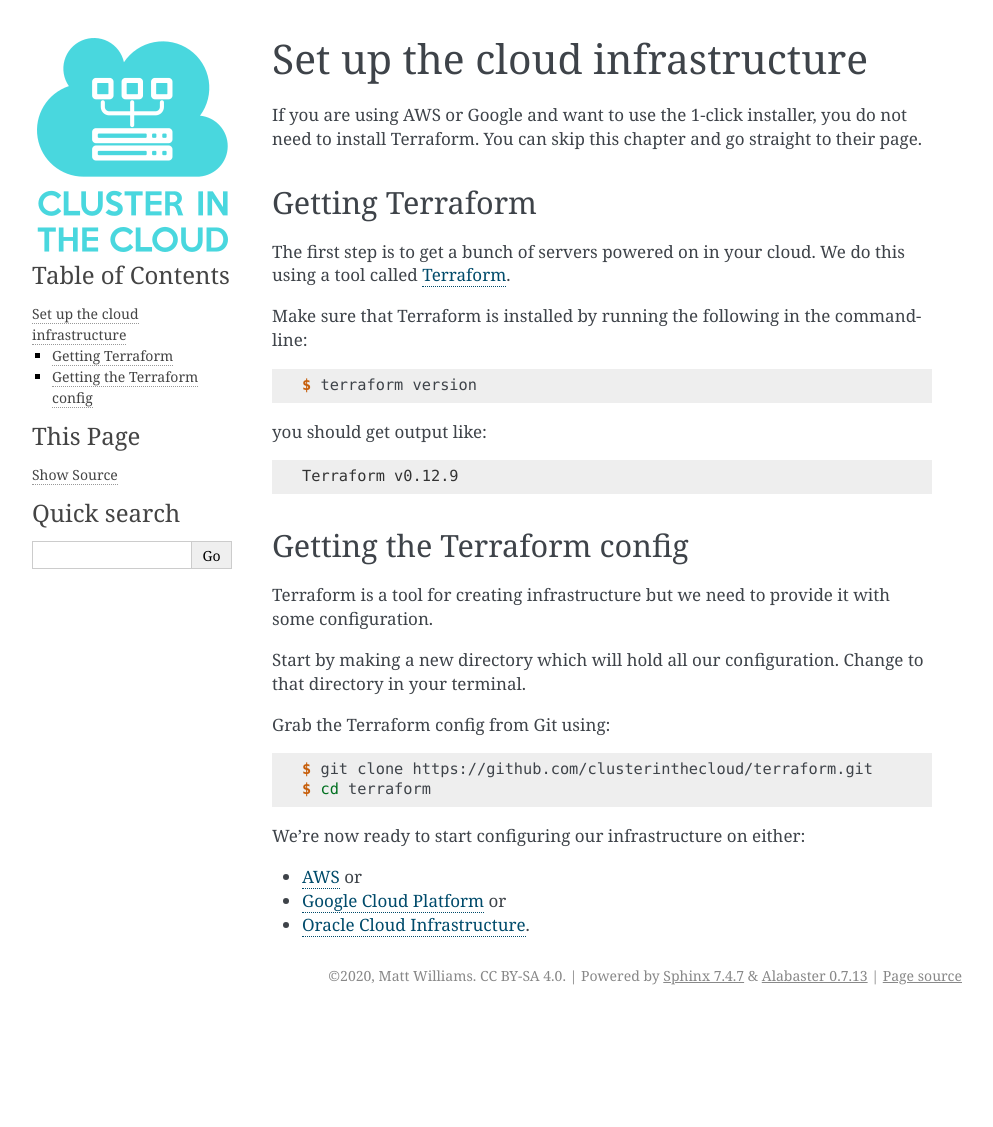
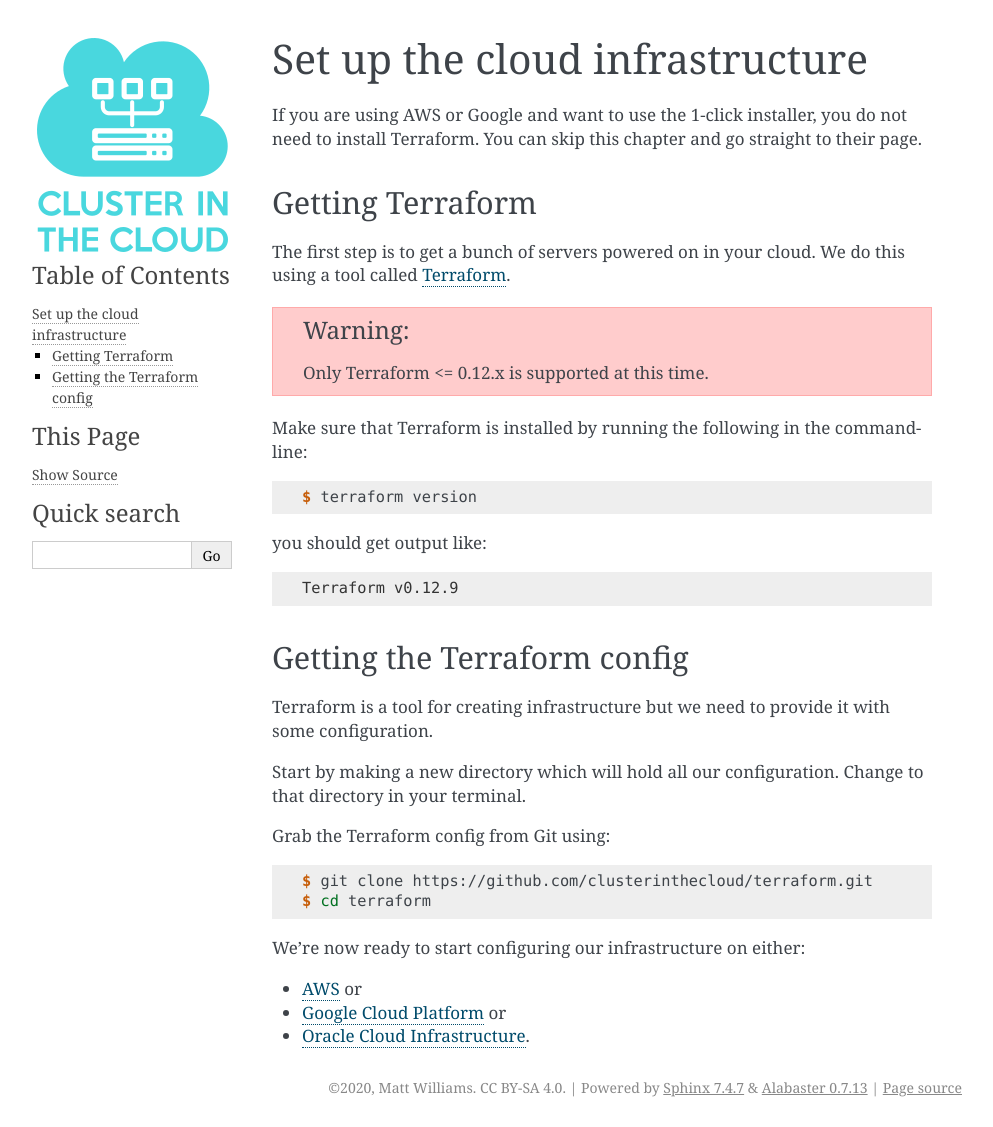
Before and after one commit to clusterinthecloud/docs, a Sphinx documentation site: the page built from source/infrastructure.rst, in a window 1280 px wide. Shown: the whole page, without its empty margins (148-1141 px from the left). Built offline with Sphinx 7.4.7, drawn with Linux system fonts in a browser that asks for light colours; before the commit the page ends 1015 px from its top, so only the background shows below that.

Commit message:
Note Terraform must be <= 0.12.x

```diff
--- a/source/infrastructure.rst
+++ b/source/infrastructure.rst
@@ -9,6 +9,10 @@
 
 The first step is to get a bunch of servers powered on in your cloud.
 We do this using a tool called `Terraform <https://www.terraform.io/>`_.
+
+.. warning::
+
+   Only Terraform <= 0.12.x is supported at this time.
 
 Make sure that Terraform is installed by running the following in the command-line:
 
```
